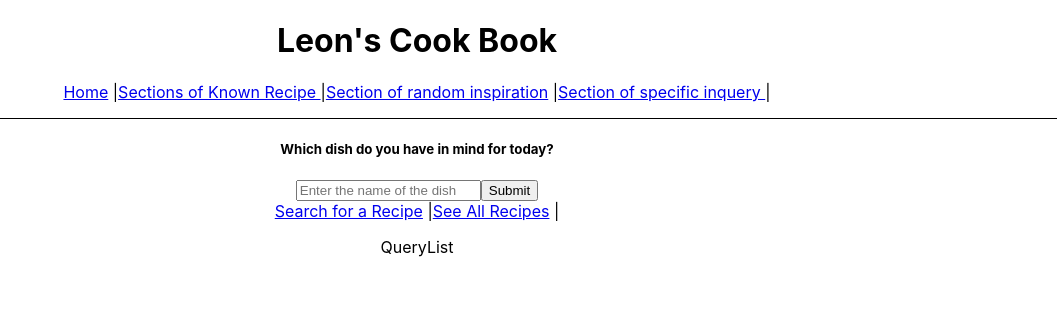
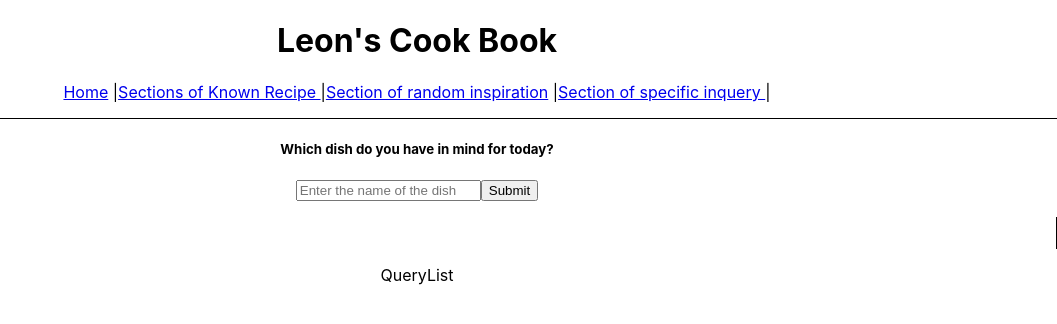
Before and after one commit to Xiaohei2021/react-frontEnd, a React (Create React App) app in the folder react_project/proj_5_front/: page /query/list in a window 1280 px wide. Shown: the top 324 px of the page, without its empty margins (223-1280 px from the left). Built offline with nearby package versions, Linux system fonts and the light colour scheme.

Commit message:
testing out search function and data

```diff
--- a/react_project/proj_5_front/src/containers/QueryContainer.js
+++ b/react_project/proj_5_front/src/containers/QueryContainer.js
@@ -27,7 +27,7 @@ import {useState} from "react";
 //             <Link to="/home">Home</Link> |{""}
 //             <Link to="/recipes">Recipe Index</Link> |{""}
 //             <Link to=""></Link>
-//             <Link to="/surprises">Get Some Inspiration</Link> |{""}
+//             <Link to="/querys">Get Some Inspiration</Link> |{""}
 //             <Link to=""></Link>
 //             </nav> */}
 //             <h3>Enter the name of the ingredient or dish you are craving for.</h3>
@@ -80,13 +80,35 @@ import {useState} from "react";
         <input type="submit" />
       </form>
 
-      <nav style={{
+      {/* <nav style={{
             // borderBottom: "solid 1px",
             paddingBottom: "1rem",
           }}>
             <Link to="search">Search for a Recipe</Link> |{""}
             <Link to="list">See All Recipes</Link> |{""}
+      </nav> */}
+
+      <ol>
+      <nav
+        style={{
+          borderRight: "solid 1px",
+          padding: "1rem",}}
+      >
+        {queryDB.map((query, index) => (
+          <li key={query.strMeal}>
+            <Link
+              style={{ display: "block", margin: "1rem 0" }}
+              to={`/query/${query.idMeal}`}
+              key={index}
+            >
+              {query.strMeal}
+            </Link>
+          </li>))
+        }
       </nav>
+      </ol>
+
+
           <Outlet /*context={ QueryDB }*/ />
 
 
```
